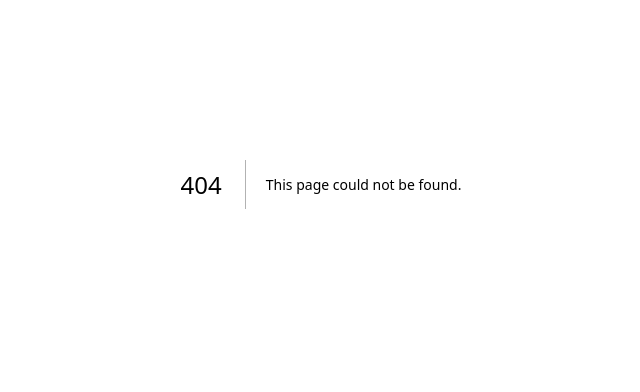
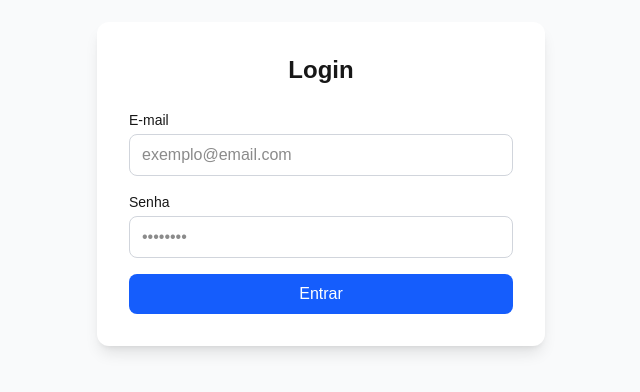
Before and after one commit to dizerdev/b2b-connect-platform, a Next.js app: page /login in a window 1280 px wide. Before the commit this address had no page. Shown: the part 216-608 px from the top of the page, without its empty margins (319-959 px from the left). Built offline with nearby package versions, Linux system fonts and the light colour scheme.

Commit message:
feat: create `redirect` and `login` pages

```diff
--- a/package.json
+++ b/package.json
@@ -16,6 +16,7 @@
     "bcrypt": "^6.0.0",
     "cookie": "^1.0.2",
     "dotenv": "^17.2.1",
+    "js-cookie": "^3.0.5",
     "jsonwebtoken": "^9.0.2",
     "next": "15.4.4",
     "node-pg-migrate": "^8.0.3",
--- /dev/null
+++ b/src/app/login/page.jsx
@@ -0,0 +1,122 @@
+// app/login/page.jsx
+'use client';
+
+import { useState } from 'react';
+import { useRouter } from 'next/navigation';
+// import Cookies from 'js-cookie';
+
+export default function LoginPage() {
+  const router = useRouter();
+  const [email, setEmail] = useState('');
+  const [senha, setSenha] = useState('');
+  const [loading, setLoading] = useState(false);
+  const [erro, setErro] = useState('');
+
+  const handleLogin = async (e) => {
+    e.preventDefault();
+    setErro('');
+
+    // Validações simples antes de enviar
+    if (!email || !senha) {
+      setErro('E-mail e senha são obrigatórios');
+      return;
+    }
+    if (!/^[^\s@]+@[^\s@]+\.[^\s@]+$/.test(email)) {
+      setErro('Formato de e-mail inválido');
+      return;
+    }
+    if (senha.length < 6) {
+      setErro('A senha deve ter no mínimo 6 caracteres');
+      return;
+    }
+
+    setLoading(true);
+
+    try {
+      const res = await fetch('/api/v1/auth/login', {
+        method: 'POST',
+        headers: { 'Content-Type': 'application/json' },
+        body: JSON.stringify({ email, senha }),
+      });
+
+      if (!res.ok) {
+        if (res.status === 401) {
+          throw new Error('Credenciais inválidas');
+        }
+        if (res.status === 400) {
+          throw new Error('Requisição inválida');
+        }
+        throw new Error('Erro ao autenticar');
+      }
+
+      const data = await res.json();
+
+      // Salvar token
+      // Cookies.set('token', data.token, { secure: true, sameSite: 'strict' });
+
+      // Redirecionar conforme papel
+      switch (data.usuario.papel) {
+        case 'admin':
+          router.push('/admin/dashboard');
+          break;
+        case 'fornecedor':
+          router.push('/fornecedor/dashboard');
+          break;
+        case 'lojista':
+          router.push('/lojista/dashboard');
+          break;
+        default:
+          router.push('/');
+      }
+    } catch (err) {
+      setErro(err.message);
+    } finally {
+      setLoading(false);
+    }
+  };
+
+  return (
+    <div className='min-h-screen flex items-center justify-center bg-gray-50 px-4'>
+      <div className='max-w-md w-full bg-white rounded-xl shadow-lg p-8'>
+        <h1 className='text-2xl font-bold text-center mb-6'>Login</h1>
+        <form onSubmit={handleLogin} className='space-y-4'>
+          {erro && (
+            <div className='bg-red-100 text-red-700 p-2 rounded text-sm'>
+              {erro}
+            </div>
+          )}
+
+          <div>
+            <label className='block text-sm font-medium'>E-mail</label>
+            <input
+              type='email'
+              value={email}
+              onChange={(e) => setEmail(e.target.value)}
+              className='mt-1 w-full border border-gray-300 rounded-lg px-3 py-2 focus:outline-none focus:ring focus:ring-blue-300'
+              placeholder='exemplo@email.com'
+            />
+          </div>
+
+          <div>
+            <label className='block text-sm font-medium'>Senha</label>
+            <input
+              type='password'
+              value={senha}
+              onChange={(e) => setSenha(e.target.value)}
+              className='mt-1 w-full border border-gray-300 rounded-lg px-3 py-2 focus:outline-none focus:ring focus:ring-blue-300'
+              placeholder='••••••••'
+            />
+          </div>
+
+          <button
+            type='submit'
+            disabled={loading}
+            className='w-full bg-blue-600 text-white py-2 rounded-lg hover:bg-blue-700 disabled:opacity-50'
+          >
+            {loading ? 'Entrando...' : 'Entrar'}
+          </button>
+        </form>
+      </div>
+    </div>
+  );
+}
--- a/src/app/page.js
+++ /dev/null
@@ -1,103 +0,0 @@
-import Image from 'next/image';
-
-export default function Home() {
-  return (
-    <div className='font-sans grid grid-rows-[20px_1fr_20px] items-center justify-items-center min-h-screen p-8 pb-20 gap-16 sm:p-20'>
-      <main className='flex flex-col gap-[32px] row-start-2 items-center sm:items-start'>
-        <Image
-          className='dark:invert'
-          src='/next.svg'
-          alt='Next.js logo'
-          width={180}
-          height={38}
-          priority
-        />
-        <ol className='font-mono list-inside list-decimal text-sm/6 text-center sm:text-left'>
-          <li className='mb-2 tracking-[-.01em]'>
-            Get started by editing{' '}
-            <code className='bg-black/[.05] dark:bg-white/[.06] font-mono font-semibold px-1 py-0.5 rounded'>
-              src/app/page.js
-            </code>
-            .
-          </li>
-          <li className='tracking-[-.01em]'>
-            Save and see your changes instantly.
-          </li>
-        </ol>
-
-        <div className='flex gap-4 items-center flex-col sm:flex-row'>
-          <a
-            className='rounded-full border border-solid border-transparent transition-colors flex items-center justify-center bg-foreground text-background gap-2 hover:bg-[#383838] dark:hover:bg-[#ccc] font-medium text-sm sm:text-base h-10 sm:h-12 px-4 sm:px-5 sm:w-auto'
-            href='https://vercel.com/new?utm_source=create-next-app&utm_medium=appdir-template-tw&utm_campaign=create-next-app'
-            target='_blank'
-            rel='noopener noreferrer'
-          >
-            <Image
-              className='dark:invert'
-              src='/vercel.svg'
-              alt='Vercel logomark'
-              width={20}
-              height={20}
-            />
-            Deploy now
-          </a>
-          <a
-            className='rounded-full border border-solid border-black/[.08] dark:border-white/[.145] transition-colors flex items-center justify-center hover:bg-[#f2f2f2] dark:hover:bg-[#1a1a1a] hover:border-transparent font-medium text-sm sm:text-base h-10 sm:h-12 px-4 sm:px-5 w-full sm:w-auto md:w-[158px]'
-            href='https://nextjs.org/docs?utm_source=create-next-app&utm_medium=appdir-template-tw&utm_campaign=create-next-app'
-            target='_blank'
-            rel='noopener noreferrer'
-          >
-            Read our docs
-          </a>
-        </div>
-      </main>
-      <footer className='row-start-3 flex gap-[24px] flex-wrap items-center justify-center'>
-        <a
-          className='flex items-center gap-2 hover:underline hover:underline-offset-4'
-          href='https://nextjs.org/learn?utm_source=create-next-app&utm_medium=appdir-template-tw&utm_campaign=create-next-app'
-          target='_blank'
-          rel='noopener noreferrer'
-        >
-          <Image
-            aria-hidden
-            src='/file.svg'
-            alt='File icon'
-            width={16}
-            height={16}
-          />
-          Learn
-        </a>
-        <a
-          className='flex items-center gap-2 hover:underline hover:underline-offset-4'
-          href='https://vercel.com/templates?framework=next.js&utm_source=create-next-app&utm_medium=appdir-template-tw&utm_campaign=create-next-app'
-          target='_blank'
-          rel='noopener noreferrer'
-        >
-          <Image
-            aria-hidden
-            src='/window.svg'
-            alt='Window icon'
-            width={16}
-            height={16}
-          />
-          Examples
-        </a>
-        <a
-          className='flex items-center gap-2 hover:underline hover:underline-offset-4'
-          href='https://nextjs.org?utm_source=create-next-app&utm_medium=appdir-template-tw&utm_campaign=create-next-app'
-          target='_blank'
-          rel='noopener noreferrer'
-        >
-          <Image
-            aria-hidden
-            src='/globe.svg'
-            alt='Globe icon'
-            width={16}
-            height={16}
-          />
-          Go to nextjs.org →
-        </a>
-      </footer>
-    </div>
-  );
-}
--- /dev/null
+++ b/src/app/page.jsx
@@ -0,0 +1,64 @@
+// app/page.jsx
+'use client';
+
+import { useEffect } from 'react';
+import { useRouter } from 'next/navigation';
+// import Cookies from 'js-cookie';
+
+export default function SplashPage() {
+  const router = useRouter();
+
+  useEffect(() => {
+    const checkSession = async () => {
+      // const token = Cookies.get('token');
+
+      if (!token) {
+        router.replace('/login');
+        return;
+      }
+
+      try {
+        const res = await fetch('/api/v1/auth/me', {
+          method: 'GET',
+          headers: {
+            'Content-Type': 'application/json',
+            // Cookie: `token=${token}`,
+          },
+        });
+
+        if (!res.ok) {
+          router.replace('/login');
+          return;
+        }
+
+        const data = await res.json();
+        switch (data.usuario.papel) {
+          case 'admin':
+            router.replace('/admin/dashboard');
+            break;
+          case 'fornecedor':
+            router.replace('/fornecedor/dashboard');
+            break;
+          case 'lojista':
+            router.replace('/lojista/dashboard');
+            break;
+          default:
+            router.replace('/login');
+        }
+      } catch {
+        router.replace('/login');
+      }
+    };
+
+    checkSession();
+  }, [router]);
+
+  return (
+    <div className='min-h-screen flex items-center justify-center bg-gray-50'>
+      <div className='flex flex-col items-center'>
+        <div className='animate-spin rounded-full h-10 w-10 border-t-2 border-b-2 border-blue-600'></div>
+        <p className='mt-4 text-gray-600'>Verificando sessão...</p>
+      </div>
+    </div>
+  );
+}
```
Also changed, not shown: src/app/layout.jsx (renamed from src/app/layout.js), 1 other file (tests, documents, lock files or other folders).
